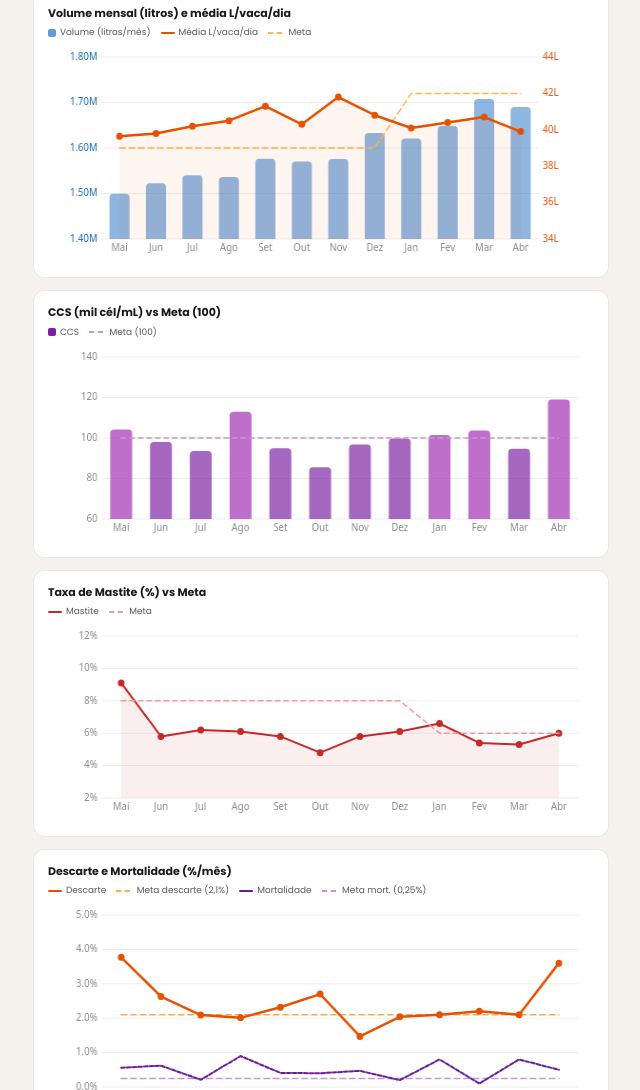
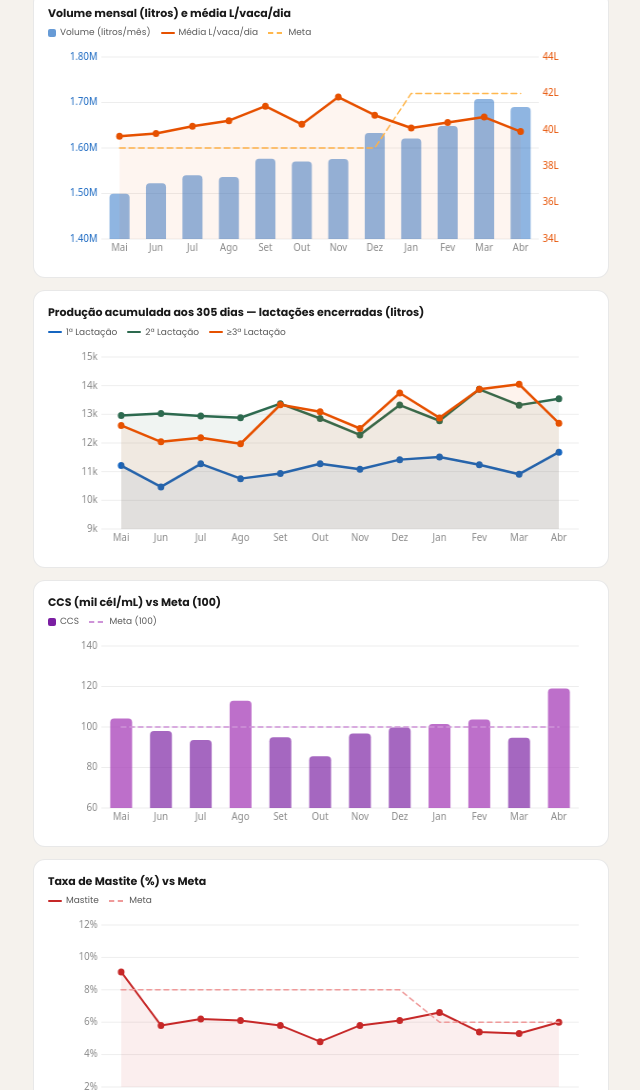
Before and after one commit to fazendabr/fazenda-dashboard, a plain HTML site: page index.html in a window 1280 px wide. Shown: the part 1215-2305 px from the top of the page, without its empty margins (319-959 px from the left). Drawn offline with Linux system fonts and the light colour scheme.

Commit message:
Add files via upload

```diff
--- a/index.html
+++ b/index.html
@@ -119,7 +119,18 @@ canvas{display:block;width:100%!important;touch-action:pan-y}
     <canvas id="cProd" height="220"></canvas>
   </div>
 
-  <!-- 3. CCS -->
+  <!-- 3. Produção acumulada 305 dias -->
+  <div class="cc">
+    <div class="ct">Produção acumulada aos 305 dias — lactações encerradas (litros)</div>
+    <div class="lg">
+      <div class="ld"><span class="lline" style="background:#1565C0"></span>1ª Lactação</div>
+      <div class="ld"><span class="lline" style="background:#2D6A4F"></span>2ª Lactação</div>
+      <div class="ld"><span class="lline" style="background:#E65100"></span>≥3ª Lactação</div>
+    </div>
+    <canvas id="cLact" height="210"></canvas>
+  </div>
+
+  <!-- 4. CCS -->
   <div class="cc">
     <div class="ct">CCS (mil cél/mL) vs Meta (100)</div>
     <div class="lg">
@@ -129,7 +140,7 @@ canvas{display:block;width:100%!important;touch-action:pan-y}
     <canvas id="cCCS" height="200"></canvas>
   </div>
 
-  <!-- 4. Mastite -->
+  <!-- 5. Mastite -->
   <div class="cc">
     <div class="ct">Taxa de Mastite (%) vs Meta</div>
     <div class="lg">
@@ -373,7 +384,44 @@ function addTip(el,pL,pW,fn){
   addTip(el,pL,pW,i=>`Vol: <b>${(prodMes[i]/1e6).toFixed(3)}M L</b><br>Média: <b>${mediaVaca[i].toFixed(1)} L/vaca</b><br>Meta: <b>${metaProd[i]} L</b>`);
 })();
 
-// ── GRÁFICO 3: CCS ────────────────────────────────────────────────────────────
+// ── GRÁFICO 3: Produção acumulada 305 dias ────────────────────────────────────
+(function(){
+  // Dados de produção acumulada aos 305 dias por ordem de lactação
+  const lact1 = [11212,10468,11273,10757,10936,11276,11082,11420,11515,11243,10912,11681]; // 1ª lactação (litros)
+  const lact2 = [12961,13025,12945,12882,13373,12854,12283,13323,12775,13873,13321,13544]; // 2ª lactação (litros)
+  const lact3 = [12612,12041,12180,11974,13335,13087,12505,13743,12876,13874,14048,12693]; // ≥3ª lactação (litros)
+
+  const temDados = lact1.some(v=>v>0)||lact2.some(v=>v>0)||lact3.some(v=>v>0);
+  const {ctx,W,H,el}=setupCanvas('cLact',210);
+
+  if(!temDados){
+    // Placeholder quando não há dados
+    ctx.save();
+    ctx.fillStyle='#EDE8F5';
+    ctx.fillRect(0,0,W,H);
+    ctx.font=`bold 13px ${FONT}`;
+    ctx.fillStyle='#9A9A9A';
+    ctx.textAlign='center';
+    ctx.textBaseline='middle';
+    ctx.fillText('Preencha a aba Lactacao_Encerrada na planilha',W/2,H/2-14);
+    ctx.font=`11px ${FONT}`;
+    ctx.fillText('para visualizar este gráfico',W/2,H/2+10);
+    ctx.restore();
+    return;
+  }
+
+  const all=[...lact1,...lact2,...lact3].filter(v=>v>0);
+  const steps=niceSteps(Math.min(...all)*0.95,Math.max(...all)*1.05,4);
+  const mn=steps[0],mx=steps[steps.length-1];
+  const {pL,pW,pT,pH}=drawGrid(ctx,W,H,steps,mn,mx,v=>(v/1000).toFixed(0)+'k');
+  drawLine(ctx,lact1,mn,mx,pL,pW,pT,pH,'#1565C0',[],2.5,'rgba(21,101,192,0.07)');
+  drawLine(ctx,lact2,mn,mx,pL,pW,pT,pH,'#2D6A4F',[],2.5,'rgba(45,106,79,0.07)');
+  drawLine(ctx,lact3,mn,mx,pL,pW,pT,pH,'#E65100',[],2.5,'rgba(230,81,0,0.07)');
+  drawXLabels(ctx,W,H,pL,pW);
+  addTip(el,pL,pW,i=>`1ª Lact.: <b>${lact1[i].toLocaleString('pt-BR')} L</b><br>2ª Lact.: <b>${lact2[i].toLocaleString('pt-BR')} L</b><br>≥3ª Lact.: <b>${lact3[i].toLocaleString('pt-BR')} L</b>`);
+})();
+
+// ── GRÁFICO 4: CCS ────────────────────────────────────────────────────────────
 (function(){
   const {ctx,W,H,el}=setupCanvas('cCCS',200);
   const steps=niceSteps(70,130,4);
```
